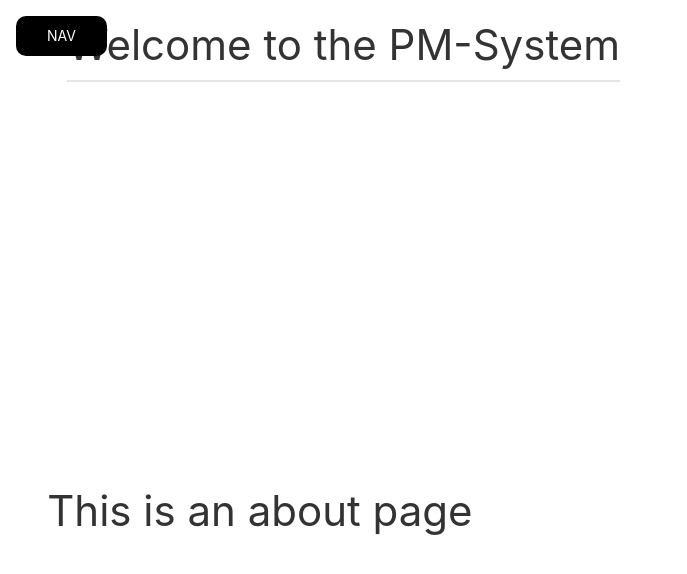
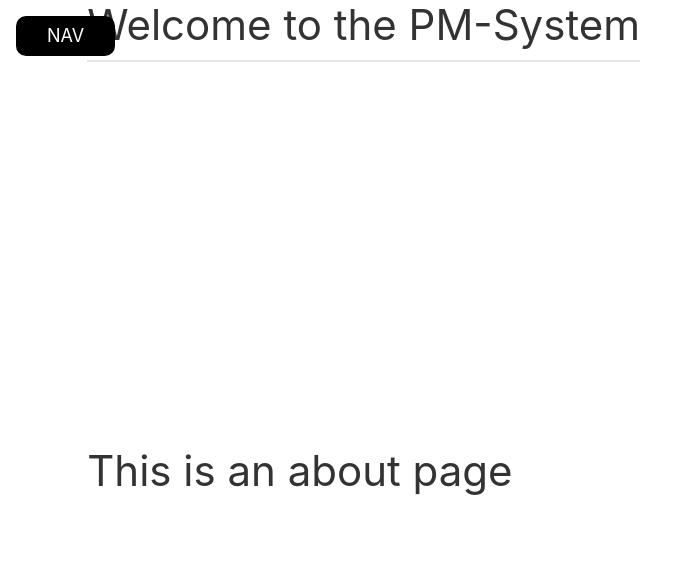
Before and after one commit to Alex12345005/Parking_Management_System, a Vue app in the folder pms-system/: page /about in a window 1280 px wide. Shown: the top 574 px of the page, without its empty margins (0-687 px from the left). Built offline with nearby package versions, Linux system fonts and the light colour scheme.

Commit message:
edited button

```diff
--- a/pms-system/src/App.vue
+++ b/pms-system/src/App.vue
@@ -12,10 +12,8 @@ const handleLogout = () => {
 
 <template>
   <div>
-    <header>
     <h1 class="uk-heading-divider">Welcome to the PM-System</h1>
     <div class="menu-button-wrapper">
-        <!-- Updated button style -->
       <button class="uk-button uk-button-secondary uk-border-rounded uk-margin-small-right" type="button" uk-toggle="target: #offcanvas-nav-primary">Nav</button>
     </div>
     <div id="offcanvas-slide" uk-offcanvas></div>
@@ -29,7 +27,6 @@ const handleLogout = () => {
         </ul>
       </div>
     </div>
-    </header>
     <div class="uk-container-expand">
       <RouterView />
     </div>
@@ -54,11 +51,13 @@ const handleLogout = () => {
   }
   .link-text {
     color: black;
+    font-size: 18px; /* Schriftgröße erhöhen */
   }
 
   .uk-button-secondary {
     background-color: black;
     color: white;
+    font-size: 18px; /* Schriftgröße erhöhen */
   }
 
   .uk-button-secondary.uk-border-rounded {
--- a/pms-system/src/components/PostVehicle.vue
+++ b/pms-system/src/components/PostVehicle.vue
@@ -16,11 +16,6 @@
 
         <!-- Form for adding a new vehicle -->
         <form @submit.prevent="addVehicle">
-          <div class="form-group">
-            <label for="vehicleId">Vehicle ID:</label>
-            <input v-model="vehicleId" type="number" id="vehicleId" class="uk-input" required />
-          </div>
-
           <div class="form-group">
             <label for="userDropdown">User:</label>
             <!-- Dropdown for selecting a user -->
```
Lines whose indentation alone changed are shown as unchanged.
